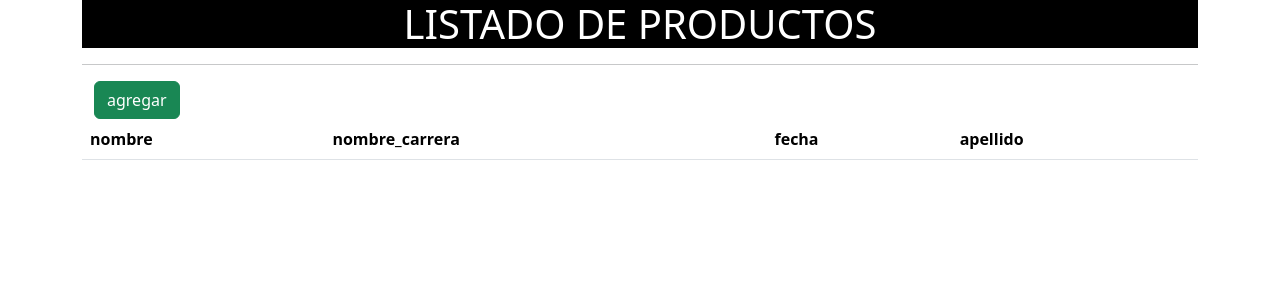
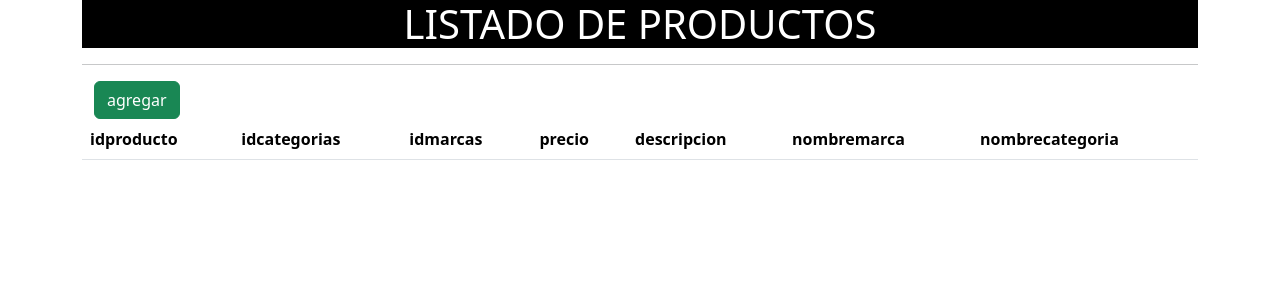
Before and after one commit to agco2002/PHP, a PHP site: page / in a window 1280 px wide. Shown: the top 300 px of the page. Run offline with PHP 8.4, Linux system fonts and the light colour scheme; data that the repository does not hold is empty.

Commit message:
nuevo codigo

```diff
--- a/CRUD2/conexion.php
+++ b/CRUD2/conexion.php
@@ -3,7 +3,7 @@
 $servername = "127.0.0.1:3308";
 $username = "root";
 $password = "";
-$dbname = "ejercicio2";
+$dbname = "crud3";
 
 $conn = new mysqli($servername, $username, $password, $dbname);
 if ($conn->connect_error) {
--- a/CRUD2/index.php
+++ b/CRUD2/index.php
@@ -15,15 +15,20 @@
     <div class="container">
     <table class="table">
     <div class="container">
-<a href="" class="btn btn-success">agregar</a>
+<a href="crear.php" class="btn btn-success">agregar</a>
 </div>
   <thead>
                 <tr>
 
-                    <th scope="col">nombre</th>
-                    <th scope="col">nombre_carrera</th>
-                    <th scope="col">fecha</th>
-                    <th scope="col">apellido</th>
+                    <th scope="col">idproducto</th>
+                    <th scope="col">idcategorias</th>
+                    <th scope="col">idmarcas</th>
+                    <th scope="col">precio</th>
+                    <th scope="col">descripcion</th>
+                    <th scope="col">nombremarca</th>
+                    <th scope="col">nombrecategoria</th>
+
+
 
 
 
@@ -34,8 +39,8 @@
 
     require 'conexion.php';
 
-    $sql= ("SELECT alumno, apellido, nombre_carrera, fecha
-    from alumno, carrera, inscripcion;");
+    $sql= ("SELECT *FROM productos INNER JOIN categorias on productos.idcategorias=categorias.idcategorias
+    INNER JOIN marcas on productos.idmarcas=marcas.idmarcas;");
     $resultado= $conn->query($sql);
     ?>
 
@@ -45,13 +50,17 @@
         ?>
                 <tr>
 
-                    <td scope="row"><?php  echo $fila['alumno']?></td>
+                    <td scope="row"><?php  echo $fila['idproducto']?></td>
+                    <td scope="row"><?php  echo $fila['idcategorias']?></td>
+                    <td scope="row"><?php  echo $fila['idmarcas']?></td>
+                    <td scope="row"><?php  echo $fila['precio']?></td>
+                    <td scope="row"><?php  echo $fila['descripcion']?></td>
+                    <td scope="row"><?php  echo $fila['nombremarca']?></td>
+                    <td scope="row"><?php  echo $fila['nombrecategoria']?></td>
 
-                    <td scope="row"><?php  echo $fila['nombre_carrera']?></td>
 
-                    <td scope="row"><?php  echo $fila['fecha']?></td>
 
-                    <td scope="row"><?php  echo $fila['apellido']?></td>
+
 
 
                     <th>
```
Also changed, not shown: CRUD2/agregardatos.php (added, +19 -0 lines), CRUD2/crear.php (added, +55 -0 lines).
